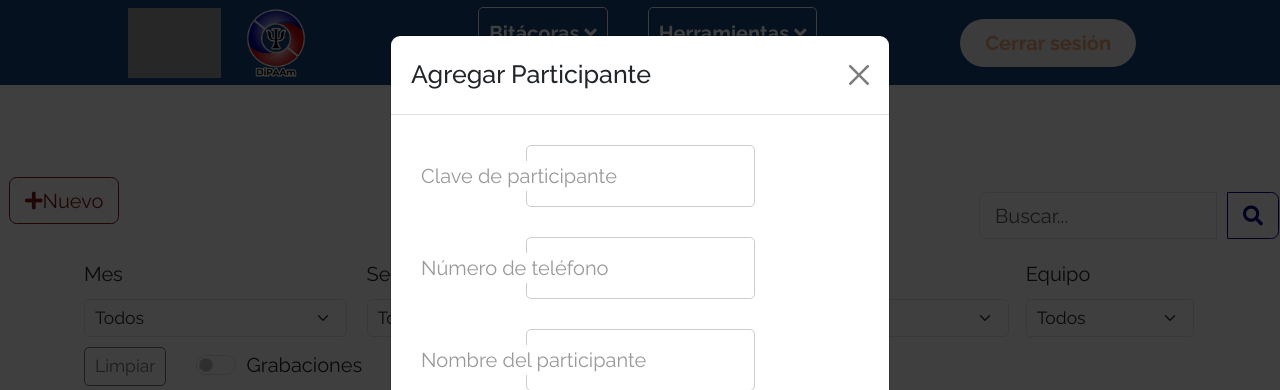
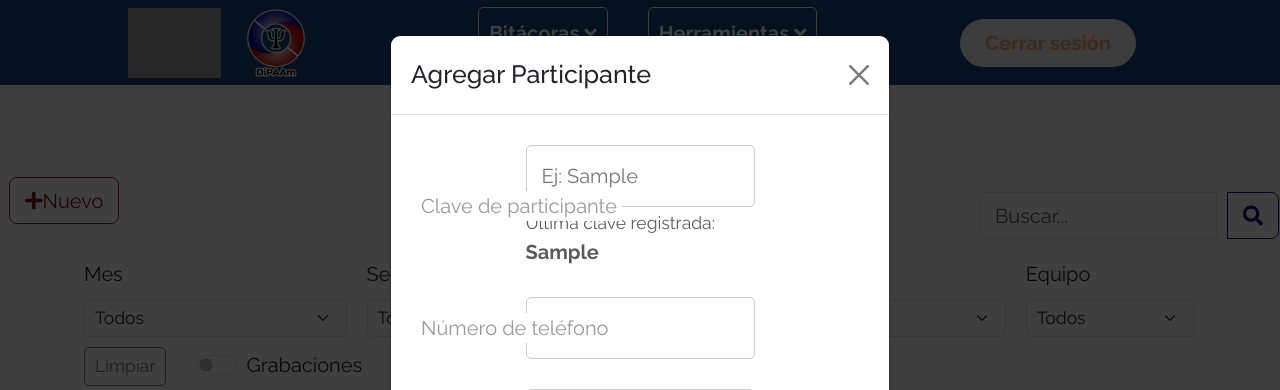
Before and after one commit to JoseMiguelVS/SACAL, a Flask app: template app/templates/participantes/participantes.html in a window 1280 px wide, after a click on "Nuevo". Shown: the top 390 px of the page. Run offline with Flask 3, Linux system fonts and the light colour scheme; the template is opened without the code that fills it: most values are stand-ins (such as "Sample title", 1, 10 or a date in 2020); parts of the project's set-up code (start-up, migrations or seed data) failed here and were passed over; some libraries are stand-ins or nearby versions; grey boxes are pictures that could not be loaded.

Commit message:
8.0.6 VERSION

```diff
--- a/app/routes/pagos/routes.py
+++ b/app/routes/pagos/routes.py
@@ -120,6 +120,7 @@ def pagos_filtros():
 @pagos.route("/pagos/comprobantes/<string:id>")
 @login_required
 def pagos_comprobantes(id):
+    supabase_url="https://ipecmsarkhzdzkkanxvj.supabase.co/storage/v1/object/public/tickets"
     with get_db_connection() as conn:
         with conn.cursor(cursor_factory=RealDictCursor) as cur:
             cur.execute('SELECT * FROM detalles_pagos2 WHERE id_pago = %s',(id,))
@@ -127,7 +128,7 @@ def pagos_comprobantes(id):
     if pagos is None:
         flash('El particiante no existe o ha sido eliminado.')
         return redirect(url_for('pagos.pagos_buscar'))
-    return render_template('pagos/pagos_detalles.html', pagos = pagos)
+    return render_template('pagos/pagos_detalles.html', pagos = pagos, url = supabase_url)
 
 @pagos.route("/pagos/comprobantes/editar/<string:id>", methods=['POST'])
 @login_required
--- a/app/templates/pagos/pagos_detalles.html
+++ b/app/templates/pagos/pagos_detalles.html
@@ -6,13 +6,13 @@
     <div class="row justify-content-center align-items-start">
         <!-- Columna de Imágenes -->
         <div class="col-12 col-md-6 col-lg-5 mb-3">
-            <div class="d-flex gap-2 bg-secondary p-2 rounded overflow-auto">
+            <div class="d-flex gap-2 bg-secondary p-2 rounded overflow-auto flex-wrap">
                 {% if not pagos.comprobantes %}
                 <img src="{{ url_for('static', filename='img/sin_comprobante.png') }}" alt="Sin comprobante"
                     class="img-fluid rounded" style="max-height: 200px" />
                 {% else %} {% for imagen in pagos.comprobantes.split(',') %}
-                <img src="{{ url_for('static', filename='img/uploads/' + imagen.strip()) }}" alt="Comprobante de pago"
-                    class="img-fluid rounded" style="max-height: 400px" />
+                <img src="{{ url ~ '/' ~ imagen.strip().lstrip('/') }}" class="img-fluid rounded shadow"
+                    alt="Comprobante de pago" style="max-height: 200px;" />
                 {% endfor %} {% endif %}
             </div>
         </div>
--- a/app/templates/participantes/participantes.html
+++ b/app/templates/participantes/participantes.html
@@ -69,7 +69,7 @@
             <!-- Sesión -->
             <div class="col-sm-4">
                 <label for="filtroSesion" class="form-label">Sesión</label>
-                <select id="filtroSesion" name="fecha" style="max-width: 360px; min-width: 360px"
+                <select id="filtroSesion" name="fecha" style="max-width: 360px;"
                     class="form-select form-select-sm filtro-auto ">
                     <option value="">Todas</option>
                     {% set equipo_sel = request.args.get('equipos', '') %}
@@ -197,7 +197,7 @@
                                     la forma de pago</option>
                                 {% if formas %}
                                 {% for forma in formas %}
-                                <option value="{{ forma.0 }}" {% if forma.1|string==p.forma_pago|string %} selected {%
+                                <option value="{{ forma.0 }}" {% if forma.0|string==p.forma_pago|string %} selected {%
                                     endif %}>{{ forma.1 }}</option>
                                 {% endfor %}
                                 {% else %}
@@ -302,8 +302,12 @@
                         <div class="input-group justify-content-center">
                             <div class="col-md-6">
                                 <input type="text" id="clave_participante" name="clave_participante" class="input-field"
-                                    placeholder="" required>
+                                    placeholder="Ej: {{ clave_anterior }}" required>
                                 <label for="clave_participante" class="input-label">Clave de participante</label>
+                                {% if clave_anterior %}
+                                <small class="text-muted">Última clave registrada: <strong>{{ clave_anterior
+                                        }}</strong></small>
+                                {% endif %}
                             </div>
                         </div>
 
```
Also changed, not shown: app/routes/participantes/routes.py (+10 -1 lines), app/templates/iniciarSesion/sesion.html (+5 -2 lines).
